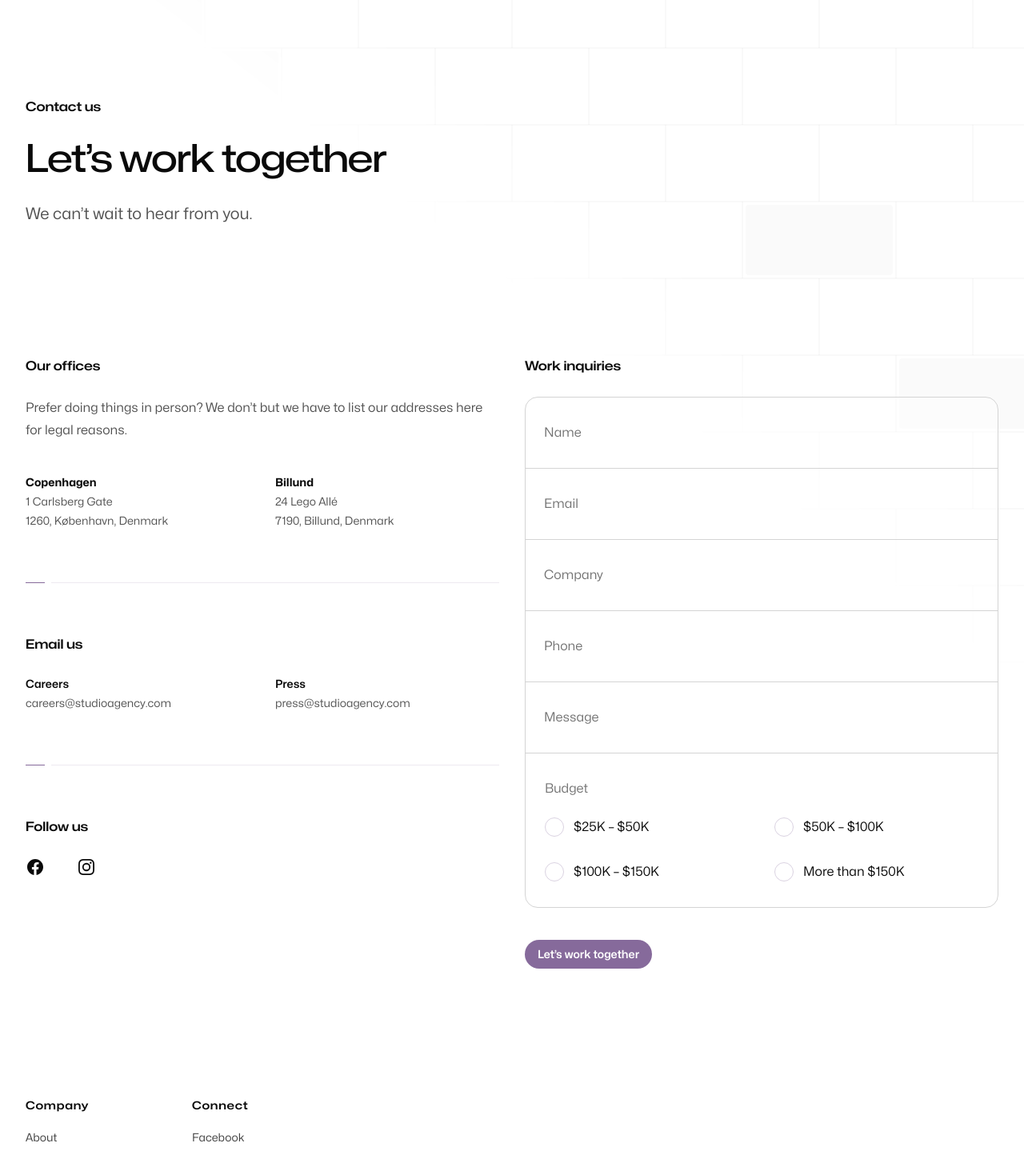
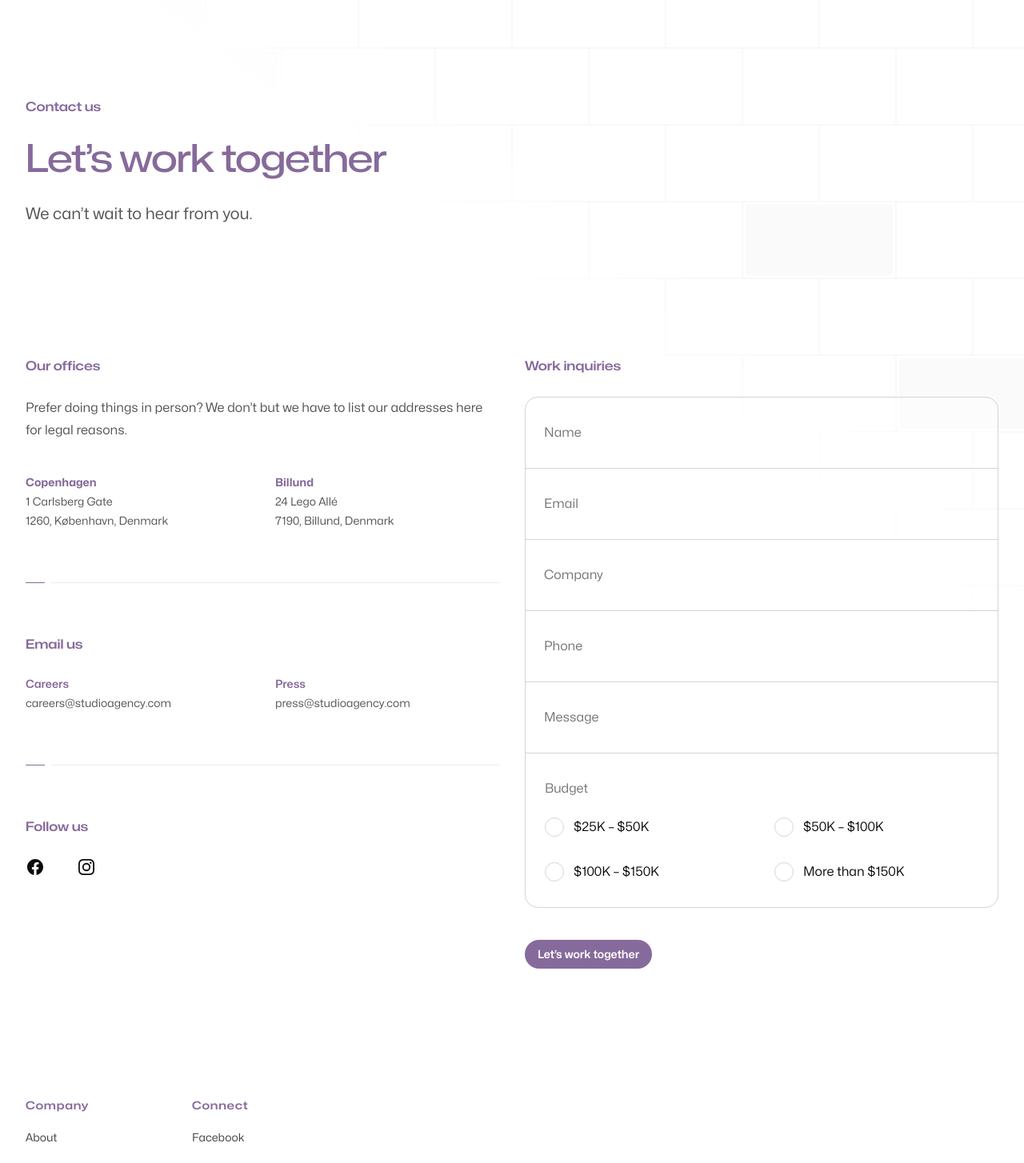
Before and after one commit to ryumartinez/studio-ts-arumi, a Next.js app: page /contact in a window 1280 px wide. Shown: the part 140-1594 px from the top of the page at 80% size. Built offline with nearby package versions, Linux system fonts and the light colour scheme.

Commit message:
updated components to use brand colors

```diff
--- a/src/app/about/page.tsx
+++ b/src/app/about/page.tsx
@@ -139,7 +139,7 @@ function Team() {
             <Border as={FadeIn} />
             <div className="grid grid-cols-1 gap-6 pt-12 sm:pt-16 lg:grid-cols-4 xl:gap-8">
               <FadeIn>
-                <h2 className="font-display text-2xl font-semibold text-neutral-950">
+                <h2 className="font-display text-2xl font-semibold text-brand">
                   {group.title}
                 </h2>
               </FadeIn>
--- a/src/app/contact/page.tsx
+++ b/src/app/contact/page.tsx
@@ -28,7 +28,7 @@ function TextInput({
       />
       <label
         htmlFor={id}
-        className="pointer-events-none absolute top-1/2 left-6 -mt-3 origin-left text-base/6 text-neutral-500 transition-all duration-200 peer-not-placeholder-shown:-translate-y-4 peer-not-placeholder-shown:scale-75 peer-not-placeholder-shown:font-semibold peer-not-placeholder-shown:text-neutral-950 peer-focus:-translate-y-4 peer-focus:scale-75 peer-focus:font-semibold peer-focus:text-neutral-950"
+        className="pointer-events-none absolute top-1/2 left-6 -mt-3 origin-left text-base/6 text-neutral-500 transition-all duration-200 peer-not-placeholder-shown:-translate-y-4 peer-not-placeholder-shown:scale-75 peer-not-placeholder-shown:font-semibold peer-not-placeholder-shown:text-brand peer-focus:-translate-y-4 peer-focus:scale-75 peer-focus:font-semibold peer-focus:text-brand"
       >
         {label}
       </label>
@@ -56,7 +56,7 @@ function ContactForm() {
   return (
     <FadeIn className="lg:order-last">
       <form>
-        <h2 className="font-display text-base font-semibold text-neutral-950">
+        <h2 className="font-display text-base font-semibold text-brand">
           Work inquiries
         </h2>
         <div className="isolate mt-6 -space-y-px rounded-2xl bg-white/50">
@@ -97,7 +97,7 @@ function ContactForm() {
 function ContactDetails() {
   return (
     <FadeIn>
-      <h2 className="font-display text-base font-semibold text-neutral-950">
+      <h2 className="font-display text-base font-semibold text-brand">
         Our offices
       </h2>
       <p className="mt-6 text-base text-neutral-600">
@@ -108,7 +108,7 @@ function ContactDetails() {
       <Offices className="mt-10 grid grid-cols-1 gap-8 sm:grid-cols-2" />
 
       <Border className="mt-16 pt-16">
-        <h2 className="font-display text-base font-semibold text-neutral-950">
+        <h2 className="font-display text-base font-semibold text-brand">
           Email us
         </h2>
         <dl className="mt-6 grid grid-cols-1 gap-8 text-sm sm:grid-cols-2">
@@ -117,7 +117,7 @@ function ContactDetails() {
             ['Press', 'press@studioagency.com'],
           ].map(([label, email]) => (
             <div key={email}>
-              <dt className="font-semibold text-neutral-950">{label}</dt>
+              <dt className="font-semibold text-brand">{label}</dt>
               <dd>
                 <Link
                   href={`mailto:${email}`}
@@ -132,7 +132,7 @@ function ContactDetails() {
       </Border>
 
       <Border className="mt-16 pt-16">
-        <h2 className="font-display text-base font-semibold text-neutral-950">
+        <h2 className="font-display text-base font-semibold text-brand">
           Follow us
         </h2>
         <SocialMedia className="mt-6" />
--- a/src/components/Button.tsx
+++ b/src/components/Button.tsx
@@ -18,7 +18,7 @@ export function Button({
     className,
     'inline-flex rounded-full px-4 py-1.5 text-sm font-semibold transition',
     invert
-      ? 'bg-white text-neutral-950 hover:bg-neutral-200'
+      ? 'bg-white text-brand hover:bg-neutral-200'
       : 'bg-brand text-white hover:bg-brand-dark',
   )
 
--- a/src/components/Footer.tsx
+++ b/src/components/Footer.tsx
@@ -48,7 +48,7 @@ function Navigation() {
       <ul role="list" className="grid grid-cols-2 gap-8 sm:grid-cols-3">
         {navigation.map((section, sectionIndex) => (
           <li key={sectionIndex}>
-            <div className="font-display text-sm font-semibold tracking-wider text-neutral-950">
+            <div className="font-display text-sm font-semibold tracking-wider text-brand">
               {section.title}
             </div>
             <ul role="list" className="mt-4 text-sm text-neutral-700">
--- a/src/components/GridList.tsx
+++ b/src/components/GridList.tsx
@@ -51,7 +51,7 @@ export function GridListItem({
           <strong
             className={clsx(
               'font-semibold',
-              invert ? 'text-white' : 'text-neutral-950',
+              invert ? 'text-white' : 'text-brand',
             )}
           >
             {title}.
--- a/src/components/Offices.tsx
+++ b/src/components/Offices.tsx
@@ -16,9 +16,7 @@ function Office({
         invert ? 'text-neutral-300' : 'text-neutral-600',
       )}
     >
-      <strong className={invert ? 'text-white' : 'text-neutral-950'}>
-        {name}
-      </strong>
+      <strong className={invert ? 'text-white' : 'text-brand'}>{name}</strong>
       <br />
       {children}
     </address>
--- a/src/components/PageIntro.tsx
+++ b/src/components/PageIntro.tsx
@@ -20,13 +20,13 @@ export function PageIntro({
     >
       <FadeIn>
         <h1>
-          <span className="block font-display text-base font-semibold text-neutral-950">
+          <span className="block font-display text-base font-semibold text-brand">
             {eyebrow}
           </span>
           <span className="sr-only"> - </span>
           <span
             className={clsx(
-              'mt-6 block max-w-5xl font-display text-5xl font-medium tracking-tight text-balance text-neutral-950 sm:text-6xl',
+              'mt-6 block max-w-5xl font-display text-5xl font-medium tracking-tight text-balance text-brand sm:text-6xl',
               centered && 'mx-auto',
             )}
           >
--- a/src/components/PageLinks.tsx
+++ b/src/components/PageLinks.tsx
@@ -34,7 +34,7 @@ function PageLink({ page }: { page: Page }) {
         position="left"
         className="relative flex flex-col items-start pl-8"
       >
-        <h3 className="mt-6 text-base font-semibold text-neutral-950">
+        <h3 className="mt-6 text-base font-semibold text-brand">
           {page.title}
         </h3>
         <time
@@ -46,7 +46,7 @@ function PageLink({ page }: { page: Page }) {
         <p className="mt-2.5 text-base text-neutral-600">{page.description}</p>
         <Link
           href={page.href}
-          className="mt-6 flex gap-x-3 text-base font-semibold text-neutral-950 transition hover:text-neutral-700"
+          className="mt-6 flex gap-x-3 text-base font-semibold text-brand transition hover:text-brand-dark"
           aria-label={`Read more: ${page.title}`}
         >
           Read more
@@ -78,7 +78,7 @@ export function PageLinks({
         />
       </div>
 
-      <SectionIntro title={title} smaller>
+      <SectionIntro title={title} smaller brand>
         {intro && <p>{intro}</p>}
       </SectionIntro>
 
--- a/src/components/StatList.tsx
+++ b/src/components/StatList.tsx
@@ -26,7 +26,7 @@ export function StatListItem({
   return (
     <Border as={FadeIn} position="left" className="flex flex-col-reverse pl-8">
       <dt className="mt-2 text-base text-neutral-600">{label}</dt>
-      <dd className="font-display text-3xl font-semibold text-neutral-950 sm:text-4xl">
+      <dd className="font-display text-3xl font-semibold text-brand sm:text-4xl">
         {value}
       </dd>
     </Border>
```
Also changed, not shown: 1 other file (tests, documents, lock files or other folders).
